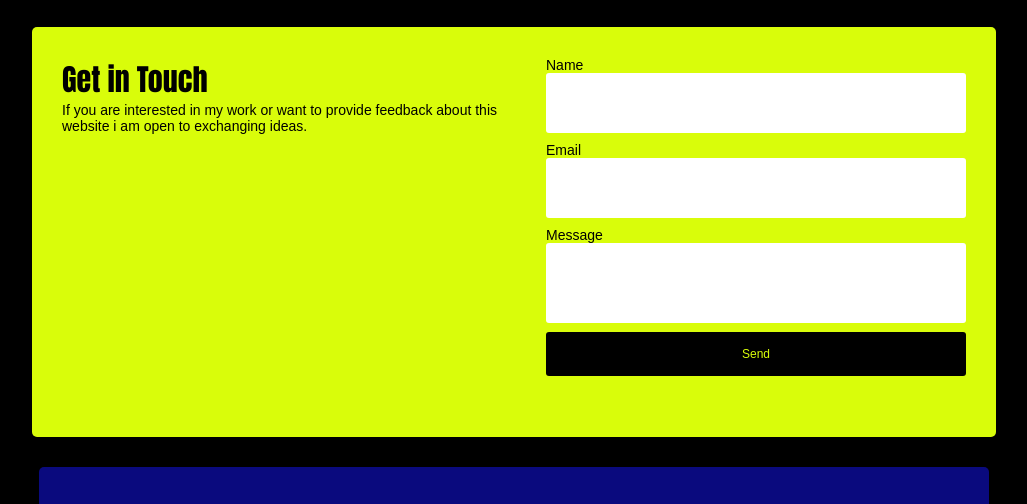
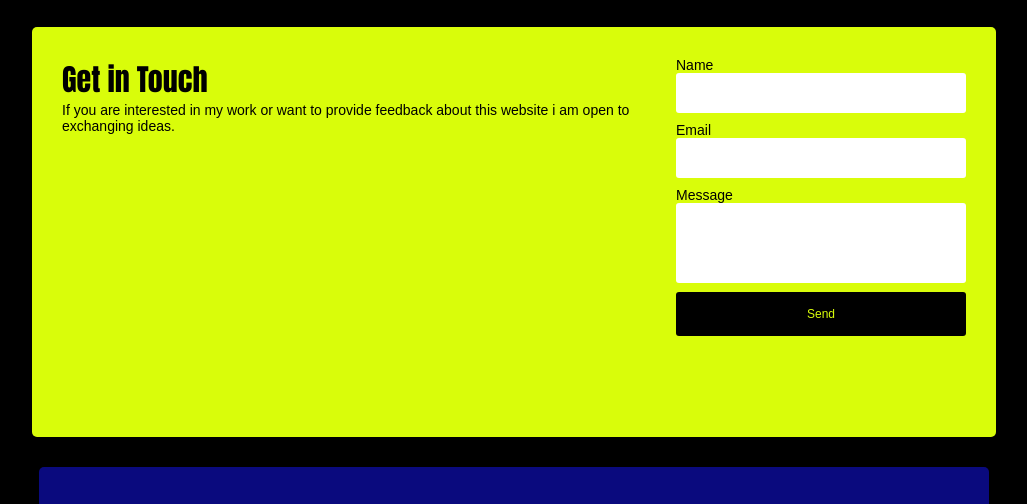
Before and after one commit to Omoniyi-15/clone-profile-blessing, a plain HTML site: page index.html in a window 1280 px wide. Shown: the part 1552-2056 px from the top of the page, without its empty margins (126-1153 px from the left). Drawn offline with nearby package versions, Linux system fonts and the light colour scheme.

Commit message:
responsive committt

```diff
--- a/style.css
+++ b/style.css
@@ -187,8 +187,8 @@ input {
          border: none;
          border-radius: 3px;
          padding: 10px;
-         height: 40px;
-         width: 350px;
+         height: 20px;
+    min-width: 400px;
           }
 
          .text-input{
@@ -328,6 +328,7 @@ gap: 10px;
            height: 350px;
       flex-wrap: wrap;
               padding: 30px;
+
             font-size: 12px;
              }
 
@@ -342,9 +343,7 @@ input {
          border: none;
          border-radius: 3px;
          padding: 10px;
-         height: 10px;
-         width: 270px;
-
+        min-width: 270px;
 
           }
 
@@ -510,8 +509,7 @@ margin-bottom: -30px;
 input {
        justify-content: space-between;
          padding: 10px;
-         width: 400px;
-         height: 40px;
+
           }
 
 button{
@@ -580,8 +578,7 @@ max-width: 1550px;
 input {
          border-radius: 3px;
          padding: 10px;
-         height: 40px;
-         width: 450px;
+
           }
 
          .text-input .message input{
```
